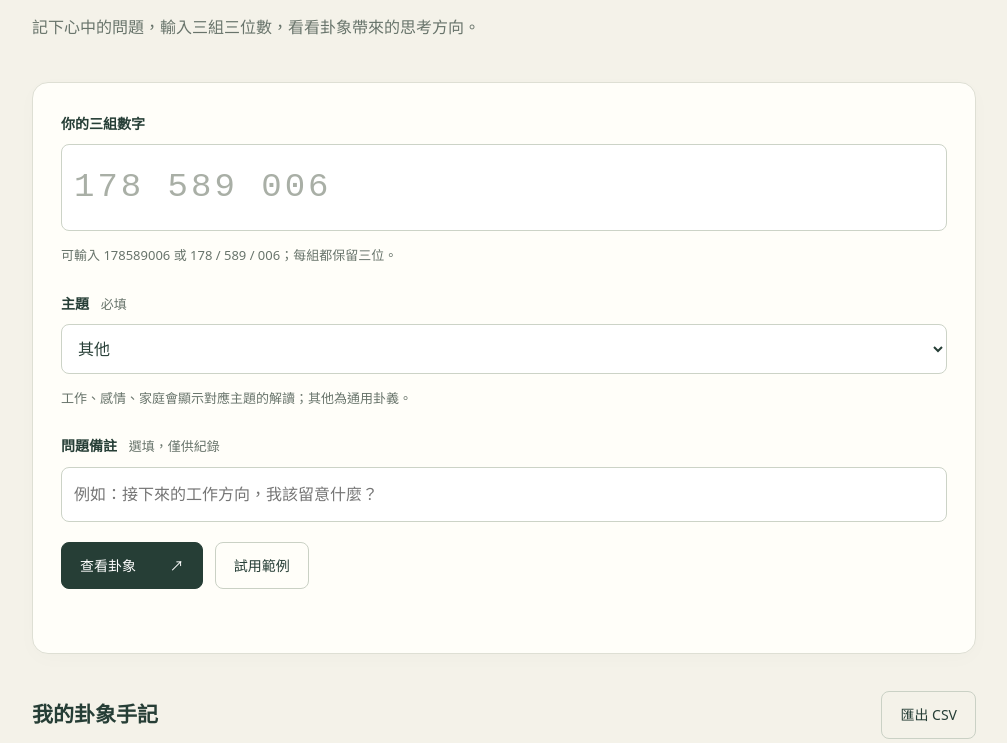
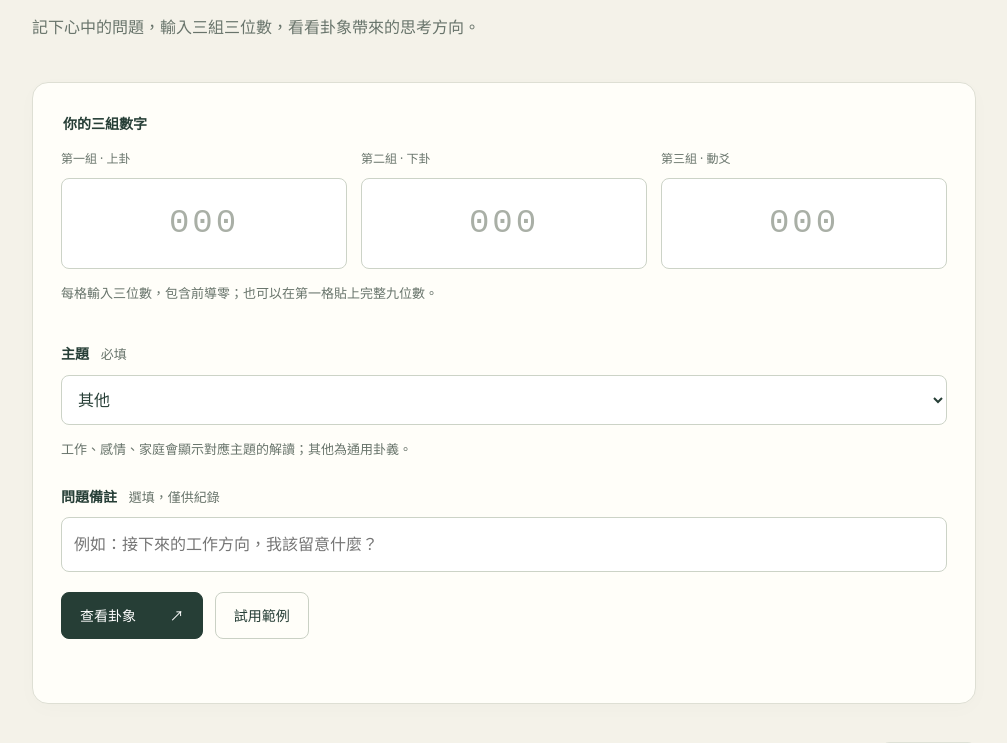
Before and after one commit to wf880180/number-oracle, a plain HTML site: page index.html in a window 1280 px wide. Shown: the part 346-1089 px from the top of the page, without its empty margins (136-1143 px from the left). Drawn offline with Linux system fonts and the light colour scheme.

Commit message:
Split number entry into three fields with 000 placeholders

```diff
--- a/index.html
+++ b/index.html
@@ -1,8 +1,8 @@
 <!doctype html>
-<html lang="zh-Hant"><head><meta charset="utf-8"><meta name="viewport" content="width=device-width,initial-scale=1"><meta name="theme-color" content="#263e36"><meta name="description" content="三組三位數起卦：本卦、動爻、變卦與個人紀錄。"><title>拾數 · 數字卦</title><link rel="stylesheet" href="style.css?v=3"><script defer src="core.js?v=3"></script><script defer src="reading.js?v=3"></script><script defer src="app.js?v=3"></script></head>
+<html lang="zh-Hant"><head><meta charset="utf-8"><meta name="viewport" content="width=device-width,initial-scale=1"><meta name="theme-color" content="#263e36"><meta name="description" content="三組三位數起卦：本卦、動爻、變卦與個人紀錄。"><title>拾數 · 數字卦</title><link rel="stylesheet" href="style.css?v=4"><script defer src="core.js?v=4"></script><script defer src="reading.js?v=4"></script><script defer src="app.js?v=4"></script></head>
 <body><main><header><a class="brand" href="./">拾數 <span>數字卦手記</span></a><span class="tag">三組數字，一次靜觀</span></header>
 <section class="intro"><p class="eyebrow">停一下，想一件事</p><h1>把此刻的疑問，<br>交給九個數字。</h1><p>記下心中的問題，輸入三組三位數，看看卦象帶來的思考方向。</p></section>
-<section class="card"><form id="form"><label for="numbers">你的三組數字</label><input id="numbers" class="number-input" inputmode="text" autocomplete="off" spellcheck="false" placeholder="178 589 006" aria-describedby="hint" required><p id="hint" class="muted">可輸入 178589006 或 178 / 589 / 006；每組都保留三位。</p><label for="category">主題 <small>必填</small></label><select id="category" required><option value="工作">工作</option><option value="感情">感情</option><option value="家庭">家庭</option><option value="其他" selected>其他</option></select><p class="muted">工作、感情、家庭會顯示對應主題的解讀；其他為通用卦義。</p><label for="question">問題備註 <small>選填，僅供紀錄</small></label><input id="question" maxlength="300" placeholder="例如：接下來的工作方向，我該留意什麼？"><div class="actions"><button class="primary" type="submit">查看卦象 <span>↗</span></button><button type="button" id="example">試用範例</button></div><p id="message" role="status" aria-live="polite"></p></form></section>
+<section class="card"><form id="form"><fieldset class="number-fields"><legend>你的三組數字</legend><div class="number-grid"><div><label for="number1">第一組 · 上卦</label><input id="number1" class="number-input" type="text" inputmode="numeric" autocomplete="off" placeholder="000" maxlength="3" pattern="[0-9]{3}" aria-describedby="hint" required></div><div><label for="number2">第二組 · 下卦</label><input id="number2" class="number-input" type="text" inputmode="numeric" autocomplete="off" placeholder="000" maxlength="3" pattern="[0-9]{3}" aria-describedby="hint" required></div><div><label for="number3">第三組 · 動爻</label><input id="number3" class="number-input" type="text" inputmode="numeric" autocomplete="off" placeholder="000" maxlength="3" pattern="[0-9]{3}" aria-describedby="hint" required></div></div><p id="hint" class="muted">每格輸入三位數，包含前導零；也可以在第一格貼上完整九位數。</p></fieldset><label for="category">主題 <small>必填</small></label><select id="category" required><option value="工作">工作</option><option value="感情">感情</option><option value="家庭">家庭</option><option value="其他" selected>其他</option></select><p class="muted">工作、感情、家庭會顯示對應主題的解讀；其他為通用卦義。</p><label for="question">問題備註 <small>選填，僅供紀錄</small></label><input id="question" maxlength="300" placeholder="例如：接下來的工作方向，我該留意什麼？"><div class="actions"><button class="primary" type="submit">查看卦象 <span>↗</span></button><button type="button" id="example">試用範例</button></div><p id="message" role="status" aria-live="polite"></p></form></section>
 <section id="result" hidden aria-live="polite"><div class="section-title"><h2>這一次的卦象</h2><span id="combination"></span></div><div class="pair"><article class="card"><p class="eyebrow">本卦 · 當下的處境</p><h3 id="base-name"></h3><div id="base-lines" class="hexagram"></div><p id="base-theme"></p></article><article class="card"><p class="eyebrow">變卦 · 變動後的參照</p><h3 id="changed-name"></h3><div id="changed-lines" class="hexagram"></div><p id="changed-theme"></p></article></div><div class="card detail"><strong id="moving"></strong><div id="interpretation" class="interpretation"></div><p class="muted">金色標記為動爻。以下解讀為現代語卦義整理；動爻段落依爻位說明階段意義，並非該卦的逐爻爻辭。可對照自己的情況閱讀。</p><div class="actions"><button id="save" class="primary">儲存這次紀錄</button><button id="copy">複製結果</button></div></div></section>
 <section class="history"><div class="section-title"><h2>我的卦象手記</h2><button id="export">匯出 CSV</button></div><p class="muted">紀錄只儲存在這個瀏覽器，不會同步到 GitHub 或其他裝置。請定期匯出備份。</p><div id="history"></div></section>
 <details class="card"><summary>起卦規則</summary><p>前三位整數 ÷ 8 取餘數為上卦，中間三位整數 ÷ 8 取餘數為下卦，餘 0 當 8。最後三位整數 ÷ 6 取餘數為動爻，餘 0 當第六爻。</p><p>1 乾（天）／2 兌（澤）／3 離（火）／4 震（雷）／5 巽（風）／6 坎（水）／7 艮（山）／8 坤（地）。動爻陰陽翻轉後即得變卦。</p></details><footer>拾數 · 留一份紀錄，也留一點思考的空間。</footer></main></body></html>
```
